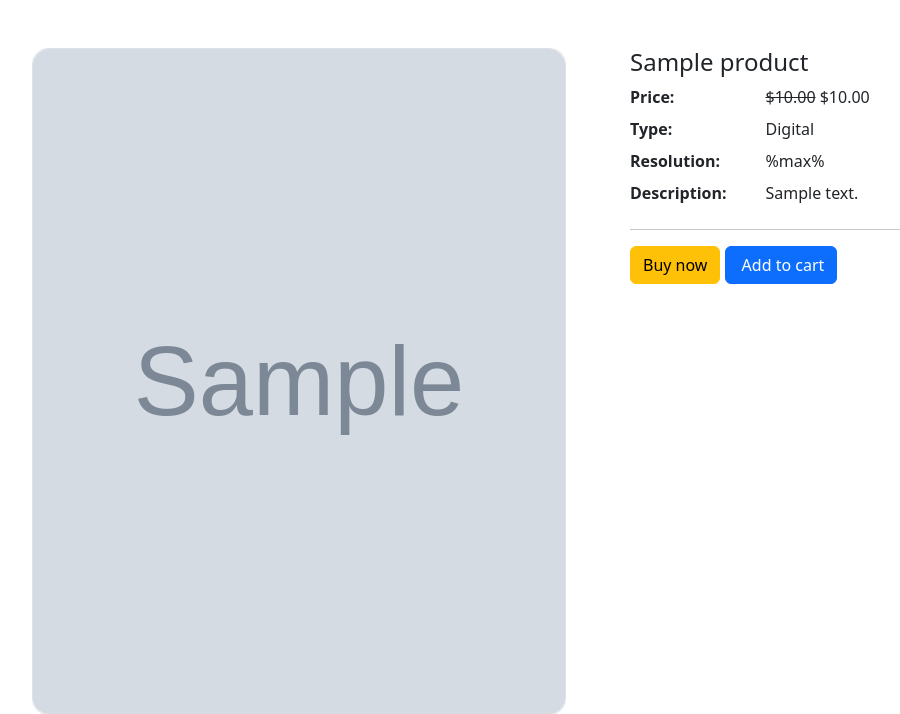
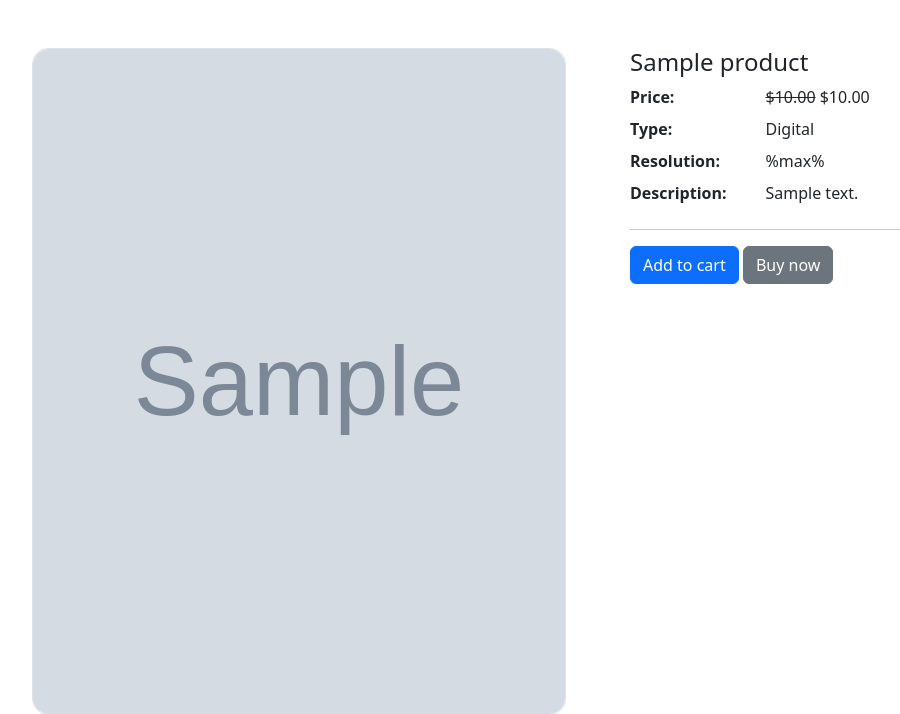
Before and after one commit to ivantverdy/astro_shop, a Django app: page /product/1 in a window 1280 px wide. Shown: the part 56-770 px from the top of the page, without its empty margins (50-950 px from the left). Run offline with Django 5.2, Linux system fonts and the light colour scheme; tables that the repository leaves empty hold one stand-in row (values such as "Sample post"); grey boxes marked "Sample" are stand-in pictures; some libraries are stand-ins or nearby versions.

Commit message:
adding some js to operate with buttons

```diff
--- a/django_shop/astro_shop/templates/base.html
+++ b/django_shop/astro_shop/templates/base.html
@@ -14,6 +14,7 @@
     <link href="https://cdn.jsdelivr.net/npm/bootstrap-icons@1.5.0/font/bootstrap-icons.css" rel="stylesheet"/>
     <!-- Core theme CSS (includes Bootstrap)-->
     <link href="{% static 'css/styles.css' %}" rel="stylesheet"/>
+    <script src="https://code.jquery.com/jquery-3.7.1.min.js" integrity="sha256-/JqT3SQfawRcv/BIHPThkBvs0OEvtFFmqPF/lYI/Cxo=" crossorigin="anonymous"></script>
 </head>
 <body>
 {% include 'navbar.html' %}
--- a/django_shop/astro_shop/templates/product.html
+++ b/django_shop/astro_shop/templates/product.html
@@ -44,10 +44,10 @@
 
                     <hr/>
 
+                    <button href="#" value="{{ product.id }}" id="add_cart" class="btn btn-primary shadow-0">Add to cart</button>
+                    <button href="#" value="{{ product.id }}" id="buy_now" class="btn btn-secondary shadow-0">Buy now</button>
 
-                    <a href="#" class="btn btn-warning shadow-0"> Buy now </a>
-                    <a href="#" class="btn btn-primary shadow-0"> <i class="me-1 fa fa-shopping-basket"></i> Add to cart
-                    </a>
+
                 </div>
             </main>
         </div>
```
